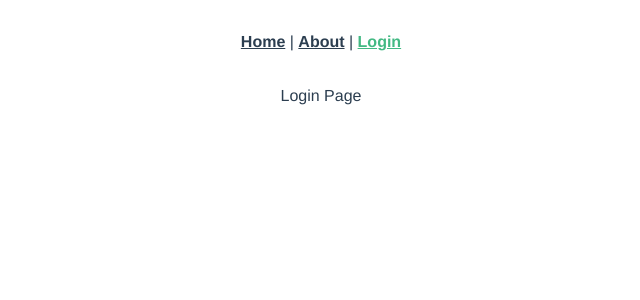
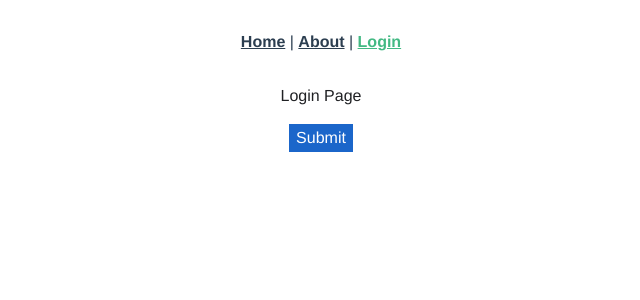
Before and after one commit to hemant-rao/standup-report-buddy, a Vue app: page /login in a window 1280 px wide. Shown: the top 300 px of the page, without its empty margins (319-959 px from the left). Built offline with nearby package versions, Linux system fonts and the light colour scheme; the HTML template or start-up script is replaced by a standard one.

Commit message:
add scss in project and also add component

```diff
--- a/src/assets/style/colors.scss
+++ b/src/assets/style/colors.scss
@@ -0,0 +1,4 @@
+$primary-btn-clr: #1B66CA;
+$primary-btn-border-clr: #1B66CA;
+$white-clr: #ffffff;
+$text-heading-clr: #202124;
--- a/src/views/Login/Login.vue
+++ b/src/views/Login/Login.vue
@@ -1,14 +1,23 @@
 <template>
-    <p>Login Page</p>
+  <p>Login Page</p>
+  <button type="button" class="submit-button">Submit</button>
 </template>
 
 <script>
 export default {
-    name: "Login"
-
-}
+  name: "login",
+};
 </script>
 
 <style lang="scss" scoped>
-
+@import "../../assets/style/colors.scss";
+p {
+  color: $text-heading-clr;
+}
+.submit-button {
+  background-color: $primary-btn-clr;
+  border: 1px solid;
+  border-color: $primary-btn-border-clr;
+  color: $white-clr;
+}
 </style>
```
Also changed, not shown: src/views/Footer/Footer.vue (added, +15 -0 lines), src/views/Header/Logo.vue (added, +14 -0 lines), src/views/Header/NevBar.vue (added, +14 -0 lines), src/views/Header/NevButtons.vue (added, +14 -0 lines), src/views/Header/Profile.vue (added, +14 -0 lines), src/views/Registration/Registration.vue (added, +15 -0 lines).
